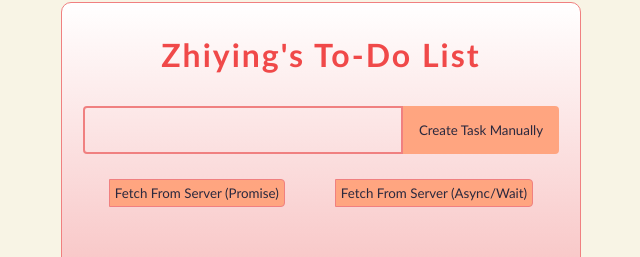
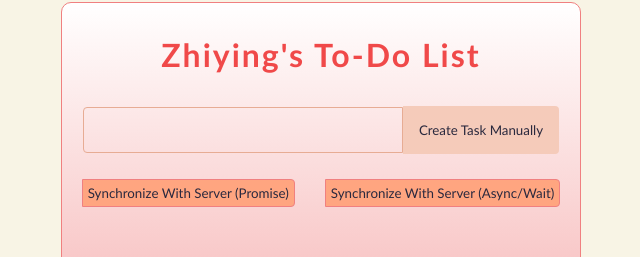
Before and after one commit to zhiyingzhu1995/Building-A-ToDoList, a React (Create React App) app: page / in a window 1280 px wide. Shown: the part 126-383 px from the top of the page, without its empty margins (319-959 px from the left). Built offline with nearby package versions, Linux system fonts and the light colour scheme; no server answers.

Commit message:
enable database synchronization

```diff
--- a/src/App.js
+++ b/src/App.js
@@ -1,12 +1,13 @@
 import "./styles.css";
 import { useImmer } from "use-immer";
+import { render } from "react-dom";
 
-// ID generator
-function* idMaker() {
-  var index = -1;
-  while (true) yield index++;
-}
-var gen = idMaker();
+// // ID generator
+// function* idMaker() {
+//   var index = 0;
+//   while (true) yield index++;
+// }
+// var gen = idMaker();
 
 const TasksApp = () => {
   const [appState, updateState] = useImmer({
@@ -28,6 +29,21 @@ const TasksApp = () => {
     );
   };
 
+  // this create tasks from the server
+  const createTaskServer = (title, id, completed) => {
+    // only update if the input is not blank
+    title.length > 0
+      ? updateState((state) => ({
+          ...state,
+          tasks: [
+            ...state.tasks,
+            { id: id, title: title, completed: completed }
+          ]
+        }))
+      : alert("Please Input a Task");
+  };
+
+  // this creates a task locally by manually inputing
   const createTask = (title) => {
     // only update if the input is not blank
     title.length > 0
@@ -35,10 +51,61 @@ const TasksApp = () => {
           ...state,
           tasks: [
             ...state.tasks,
-            { id: gen.next().value, title: title, completed: false }
+            { id: appState.tasks.length + 1, title: title, completed: false }
           ]
         }))
       : alert("Please Input a Task");
+    // only save to the server if confirmed, else create it locally
+    if (
+      window.confirm(
+        "Are you sure you want to save this new task into the database?"
+      )
+    ) {
+      // save it to the server
+      PostTaksPromise(title, appState.tasks.length + 1);
+      console.log("This is saved to database");
+    } else {
+      console.log("This is not saved to database but created locally");
+    }
+  };
+
+  // when you create a new tasks, pass the new task to the server
+  const PostTaksPromise = (title, id) => {
+    // id on server is the next list item id + 1
+    fetch(url, {
+      method: "POST",
+      body: JSON.stringify({
+        id: `${id}`,
+        title: `${title}`,
+        completed: false
+      }),
+      headers: {
+        "Content-type": "application/json; charset=UTF-8"
+      }
+    })
+      .then((response) => response.json())
+      .then((json) => console.log(json));
+  };
+
+  // when you toggle the tasks, reflect the change to the server by patching
+  // fetch for the current state of the id
+  // if for that id, if it's complete, change to incomplete, vice versa
+  const togglePromise = (id) => {
+    // reverse the current state if toggle
+    let reverse_status = appState.tasks[id - 1].completed ? false : true;
+    fetch(url + `/${id}`, {
+      method: "PATCH",
+      body: JSON.stringify({
+        completed: reverse_status
+      }),
+      headers: {
+        "Content-type": "application/json; charset=UTF-8"
+      }
+    })
+      .then((response) => {
+        return response.json();
+      })
+      .then((json) => console.log(json));
   };
 
   const toggleTask = (id) => {
@@ -48,6 +115,10 @@ const TasksApp = () => {
         task.id === id ? { ...task, completed: !task.completed } : task
       )
     }));
+    // console.log(id);
+    // console.log(appState.tasks);
+    // console.log(appState.tasks[id - 1]);
+    togglePromise(id);
   };
 
   // onClick of the button, then fetch and create tasks
@@ -71,8 +142,9 @@ const TasksApp = () => {
       response.tasks.forEach((item) => {
         list.includes(item.title.toLowerCase())
           ? alert(`Task ${item.title} already exist`)
-          : createTask(item.title);
+          : createTaskServer(item.title, item.id, item.completed);
       });
+      console.log(response.tasks);
     });
   };
 
@@ -97,7 +169,7 @@ const TasksApp = () => {
       response.tasks.forEach((item) => {
         list.includes(item.title.toLowerCase())
           ? alert(`Task ${item.title} already exist`)
-          : createTask(item.title);
+          : createTaskServer(item.title, item.id, item.completed);
       });
     });
   };
@@ -107,9 +179,14 @@ const TasksApp = () => {
     let taskInput;
 
     const handleSubmit = (event) => {
-      event.preventDefault();
-      taskAction(taskInput.value);
-      taskInput.value = "";
+      if (appState.tasks.length === 0) {
+        alert("Please Synchronize with Server Before Creating Task Manually");
+        event.preventDefault();
+      } else {
+        event.preventDefault();
+        taskAction(taskInput.value);
+        taskInput.value = "";
+      }
     };
     return (
       <form onSubmit={handleSubmit}>
@@ -157,15 +234,16 @@ const TasksApp = () => {
   };
 
   // when you enter, the value from taskForm is being passed to createTask
+
   return (
     <div>
-      <h1> Zhiying's To-Do List </h1>
+      <h1> Zhiying's To-Do List</h1>
       <TaskForm taskAction={createTask} />
       <button className="fetch-buttons" onClick={updateFromPromise}>
-        Fetch from Server (Promise)
+        Synchronize with Server (Promise)
       </button>
       <button className="fetch-buttons" onClick={updateFromAsync}>
-        Fetch from Server (Async/Wait)
+        Synchronize with Server (Async/Wait)
       </button>
       <h3> </h3>
 
--- a/src/styles.css
+++ b/src/styles.css
@@ -53,8 +53,8 @@ h1 {
 }
 .fetch-buttons {
   padding: 5px;
-  margin: 25px 25px;
-  border: none;
+  margin: 25px 15px;
+  border: 2px solid lightcoral;
   border-radius: 0 4px 4px 0;
   cursor: pointer;
   outline: none;
@@ -71,18 +71,18 @@ h1 {
 }
 .task-button {
   padding: 16px;
-  border: none;
+  border: 1px #e7ac94;
   border-radius: 0 4px 4px 0;
   cursor: pointer;
   outline: none;
-  background: #ffa580;
+  background: #f5cbba;
   color: #2a293e;
   text-transform: capitalize;
 }
 .task-input {
   padding: 14px 32px 14px 16px;
   border-radius: 4px 0 0 4px;
-  border: 2px solid LightCoral;
+  border: 1.5px solid #e7ac94;
   outline: none;
   width: 320px;
   background: transparent;
```
